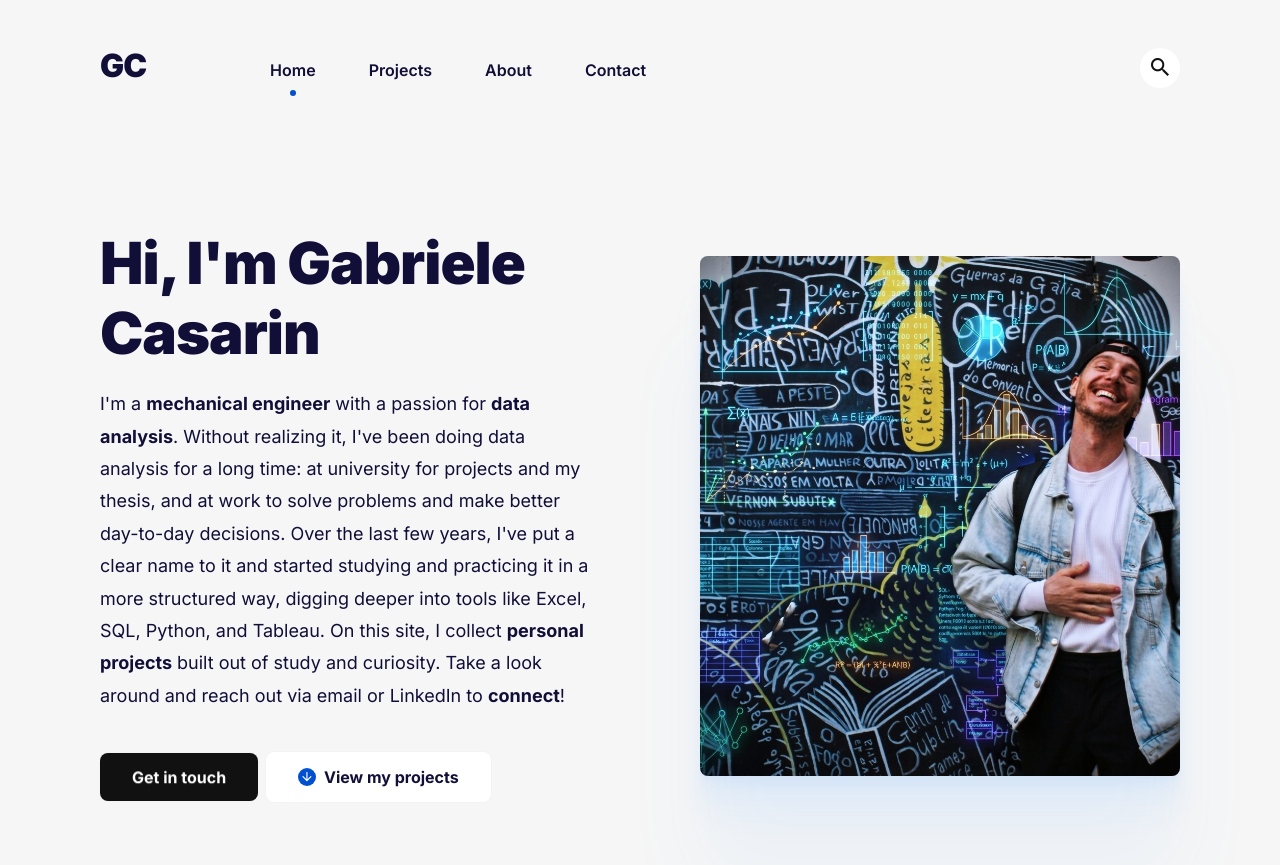
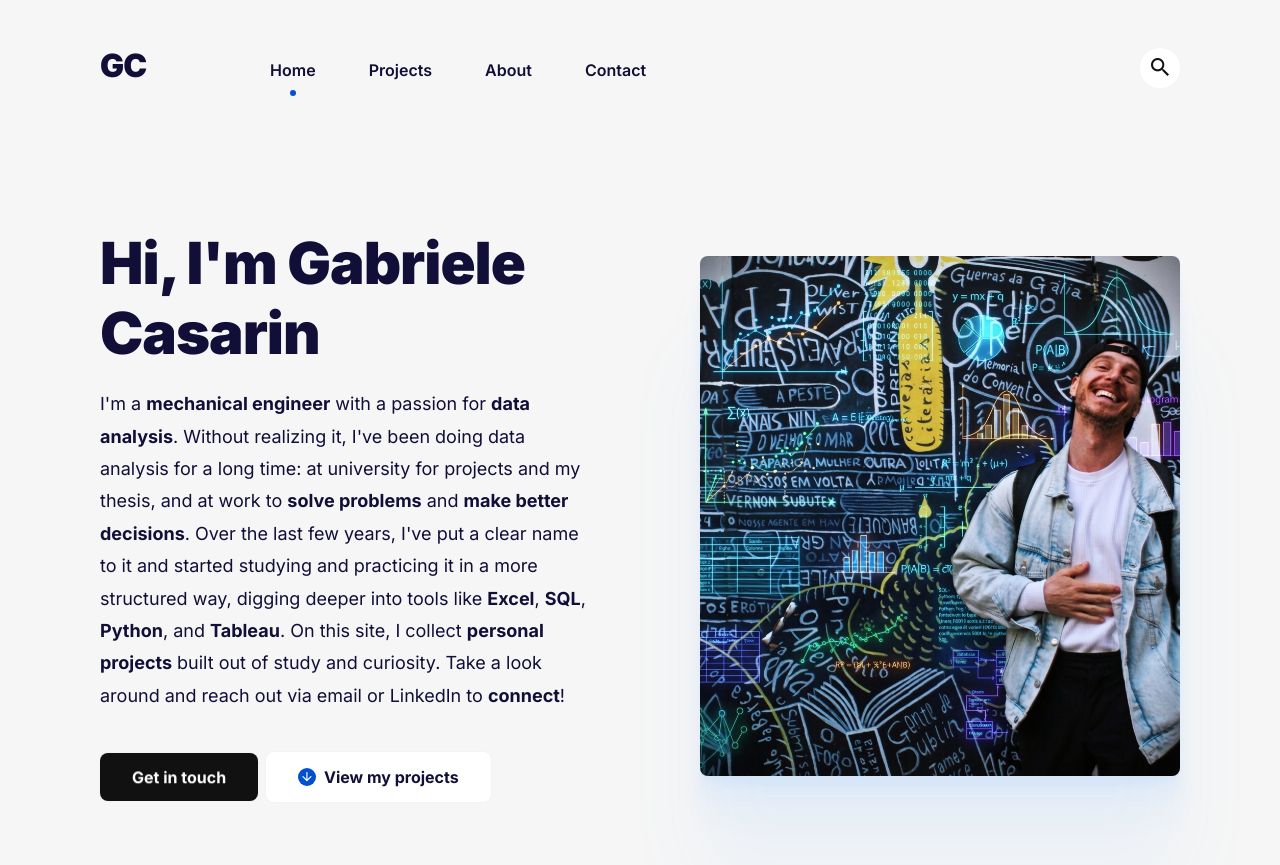
Before and after one commit to gcasarin/gcasarin.github.io, a Jekyll site: the page built from index.html, in a window 1280 px wide and 900 px high. Shown: the top 865 px of the window. Built offline with Jekyll 4.4.1, drawn with Linux system fonts in a browser that asks for light colours.

Commit message:
Refine hero description for clarity and impact
Updated the hero description to enhance clarity and focus on problem-solving and decision-making.

```diff
--- a/_data/settings.yml
+++ b/_data/settings.yml
@@ -36,7 +36,7 @@ footer_menu__settings:
 # Hero settings
 hero__settings:
   title: "Hi, I'm Gabriele Casarin"
-  description_html: "I'm a <strong>mechanical engineer</strong> with a passion for <strong>data analysis</strong>. Without realizing it, I've been doing data analysis for a long time: at university for projects and my thesis, and at work to solve problems and make better day-to-day decisions. Over the last few years, I've put a clear name to it and started studying and practicing it in a more structured way, digging deeper into tools like Excel, SQL, Python, and Tableau. On this site, I collect <strong>personal projects</strong> built out of study and curiosity. Take a look around and reach out via email or LinkedIn to <strong>connect</strong>!"
+  description_html: "I'm a <strong>mechanical engineer</strong> with a passion for <strong>data analysis</strong>. Without realizing it, I've been doing data analysis for a long time: at university for projects and my thesis, and at work to <strong>solve problems</strong> and <strong>make better decisions</strong>. Over the last few years, I've put a clear name to it and started studying and practicing it in a more structured way, digging deeper into tools like <strong>Excel</strong>, <strong>SQL</strong>, <strong>Python</strong>, and <strong>Tableau</strong>. On this site, I collect <strong>personal projects</strong> built out of study and curiosity. Take a look around and reach out via email or LinkedIn to <strong>connect</strong>!"
   image: "/images/cover_image_portfolio.jpeg"
   image_alt: "Gabriele Casarin's picture"
   cta_button: "Get in touch"
```
